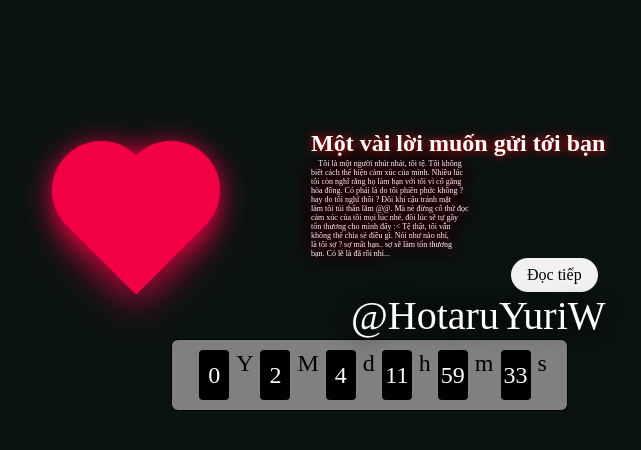
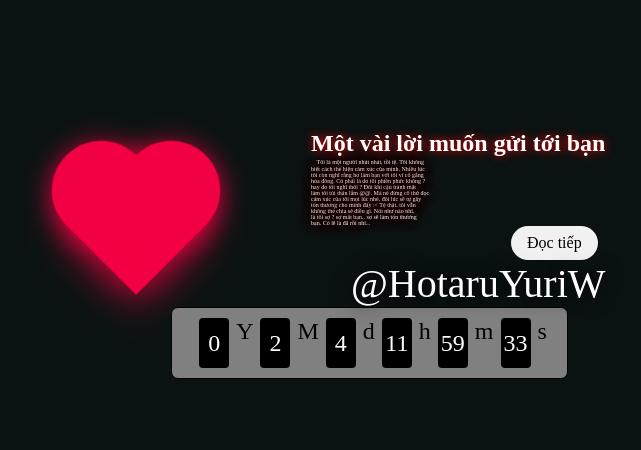
Before and after one commit to YTHzgamer/YTHzgamer.github.io, a PHP site: page /letter/love/index.html in a window 1280 px wide. Shown: the top 450 px of the page, without its empty margins (89-730 px from the left). Run offline with PHP 8.4, Linux system fonts and the light colour scheme.

Commit message:
Update style.css

```diff
--- a/letter/love/style.css
+++ b/letter/love/style.css
@@ -83,7 +83,7 @@ body{
 }
 
 .ltext {
-    font-size: 0.5em;
+    font-size: 0.3em;
     color: #fff;
     text-shadow: 0 0 15px #f20044;
     display: block;
```
